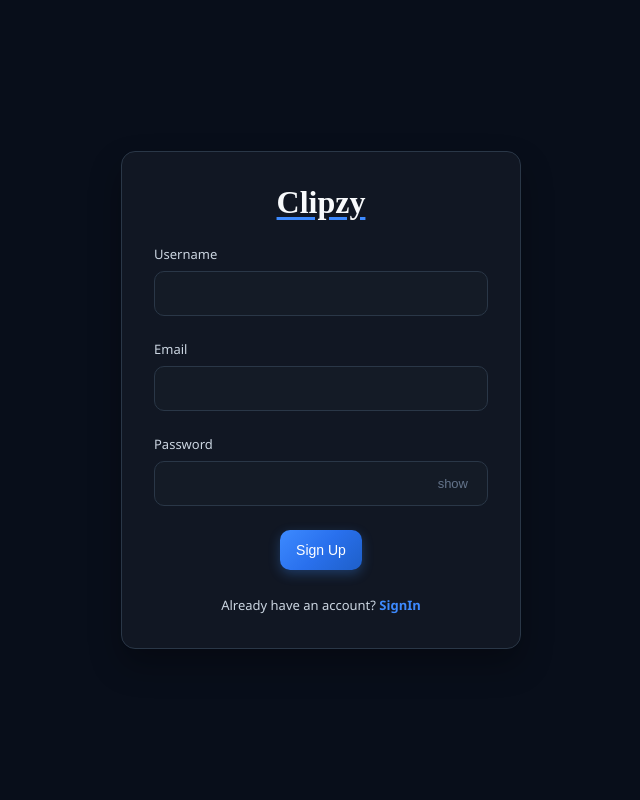
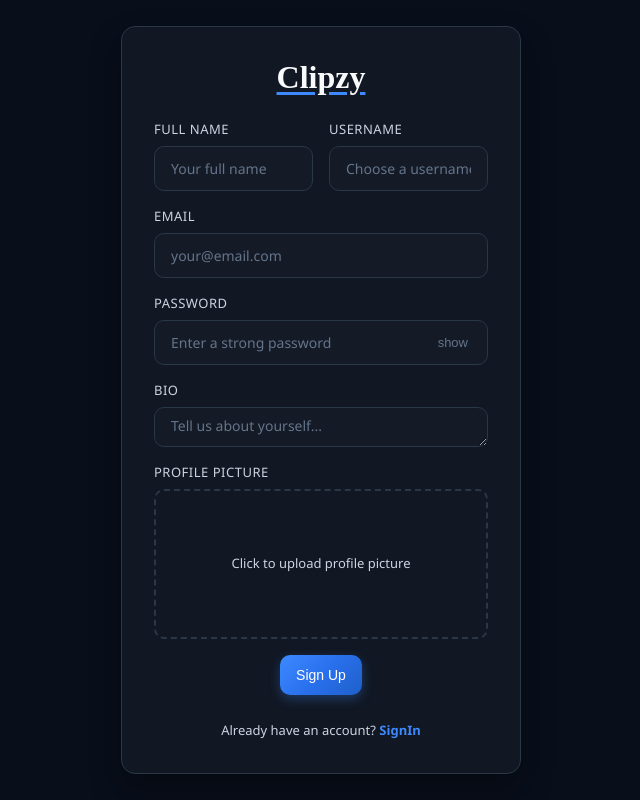
Before and after one commit to abdulkareem25/clipzy, a React (Vite) app in the folder Frontend/: page /signup in a window 1280 px wide. Shown: the whole page, without its empty margins (319-959 px from the left). Built offline with nearby package versions, Linux system fonts and the light colour scheme; no server answers.

Commit message:
signup feature implemented properly

```diff
--- a/Frontend/src/features/auth/hooks/useAuth.js
+++ b/Frontend/src/features/auth/hooks/useAuth.js
@@ -1,6 +1,6 @@
 import { useContext } from "react";
 import { AuthContext } from "../contexts/AuthContext";
-import { signUp, signIn, signOut, getUser } from "../services/auth.api";
+import { getUser, signIn, signOut, signUp } from "../services/auth.api";
 
 
 export const useAuth = () => {
@@ -8,11 +8,11 @@ export const useAuth = () => {
   const context = useContext(AuthContext);
   const { user, setUser, loading, setLoading } = context;
 
-  const handleSignUp = async (username, email, password) => {
+  const handleSignUp = async (userData) => {
 
     setLoading(true);
 
-    const response = await signUp(username, email, password);
+    const response = await signUp(userData);
 
     setUser(response.user);
     setLoading(false);
--- a/Frontend/src/features/auth/pages/SignUp.jsx
+++ b/Frontend/src/features/auth/pages/SignUp.jsx
@@ -1,26 +1,45 @@
-import { Link } from "react-router"
-import '../styles/main.scss'
-import '../styles/form.scss'
+import { useState } from "react";
+import { Link, useNavigate } from "react-router";
 import { useAuth } from "../hooks/useAuth";
-import { useState } from "react";
-import { useNavigate } from "react-router";
+import '../styles/form.scss';
+import '../styles/main.scss';
 
 const SignUp = () => {
 
+  const [fullName, setFullName] = useState("");
   const [username, setUsername] = useState("");
   const [email, setEmail] = useState("");
   const [password, setPassword] = useState("");
+  const [bio, setBio] = useState("");
+  const [profilePictureFile, setProfilePictureFile] = useState(null);
+  const [profilePicturePreview, setProfilePicturePreview] = useState(null);
   const [showPassword, setShowPassword] = useState(false);
   const { loading, handleSignUp } = useAuth();
   const navigate = useNavigate();
 
+  const handleProfilePictureChange = (e) => {
+    const file = e.target.files[0];
+    if (file) {
+      setProfilePictureFile(file);
+      setProfilePicturePreview(URL.createObjectURL(file));
+    }
+  };
+
   const handleSubmit = async (e) => {
     e.preventDefault();
 
-    await handleSignUp(username, email, password);
+    const formData = new FormData();
+    formData.append('fullName', fullName);
+    formData.append('username', username);
+    formData.append('email', email);
+    formData.append('password', password);
+    formData.append('bio', bio);
+    if (profilePictureFile) {
+      formData.append('profilePicture', profilePictureFile);
+    }
 
-    navigate('/');
-
+    await handleSignUp(formData);
+    navigate('/feed');
   };
 
   if (loading) return (
@@ -36,6 +55,19 @@ const SignUp = () => {
       <div className="form-container">
         <h2 className="logo">Clipzy</h2>
         <form onSubmit={handleSubmit}>
+          <div className="form-row">
+            <div className="form-group">
+              <label htmlFor="fullName">Full Name</label>
+              <input
+                value={fullName}
+                onChange={(e) => setFullName(e.target.value)}
+                type="text"
+                id="fullName"
+                name="fullName"
+                placeholder="Your full name"
+                required
+              />
+            </div>
             <div className="form-group">
               <label htmlFor="username">Username</label>
               <input
@@ -44,9 +76,12 @@ const SignUp = () => {
                 type="text"
                 id="username"
                 name="username"
+                placeholder="Choose a username"
                 required
               />
             </div>
+          </div>
+
           <div className="form-group">
             <label htmlFor="email">Email</label>
             <input
@@ -55,17 +90,20 @@ const SignUp = () => {
               type="email"
               id="email"
               name="email"
+              placeholder="your@email.com"
               required
             />
           </div>
+
           <div className="form-group">
             <label htmlFor="password">Password</label>
             <div className="password-group">
               <input
                 value={password}
-                type={showPassword ? "type" : "password"}
+                type={showPassword ? "text" : "password"}
                 id="password"
                 name="password"
+                placeholder="Enter a strong password"
                 onChange={(e) => setPassword(e.target.value)}
                 required
               />
@@ -78,6 +116,40 @@ const SignUp = () => {
               </button>
             </div>
           </div>
+
+          <div className="form-group">
+            <label htmlFor="bio">Bio</label>
+            <textarea
+              value={bio}
+              onChange={(e) => setBio(e.target.value)}
+              id="bio"
+              name="bio"
+              placeholder="Tell us about yourself..."
+              rows="1"
+              className="bio-input"
+            ></textarea>
+          </div>
+
+          <div className="form-group">
+            <label htmlFor="profilePicture">Profile Picture</label>
+            <div className="image-upload">
+              {profilePicturePreview ? (
+                <img src={profilePicturePreview} alt="Profile Preview" className="image-preview" />
+              ) : (
+                <div className="upload-placeholder">
+                  <p>Click to upload profile picture</p>
+                </div>
+              )}
+              <input
+                id="profilePicture"
+                type="file"
+                accept="image/*"
+                onChange={handleProfilePictureChange}
+                className="file-input"
+              />
+            </div>
+          </div>
+
           <button className="primary-btn" type="submit">Sign Up</button>
         </form>
         <p>Already have an account? <Link className='link' to={'/signin'}>SignIn</Link></p>
--- a/Frontend/src/features/auth/services/auth.api.js
+++ b/Frontend/src/features/auth/services/auth.api.js
@@ -5,12 +5,8 @@ const api = axios.create({
   withCredentials: true
 })
 
-export const signUp = async (username, email, password) => {
-  const response = await api.post('/sign-up', {
-    username,
-    email,
-    password
-  });
+export const signUp = async (userData) => {
+  const response = await api.post('/sign-up', userData);
   return response.data;
 };
 
--- a/Frontend/src/features/auth/styles/form.scss
+++ b/Frontend/src/features/auth/styles/form.scss
@@ -9,7 +9,19 @@
 }
 
 form {
-  @include flex-col($sp-xl);
+  @include flex-col($sp-lg);
+  gap: $sp-lg;
+
+  .form-row {
+    display: grid;
+    grid-template-columns: 1fr 1fr;
+    width: 100%;
+    gap: $sp-lg;
+
+    @media (max-width: 600px) {
+      grid-template-columns: 1fr;
+    }
+  }
 
   .form-group {
     display: flex;
@@ -21,6 +33,8 @@ form {
       color: $text-secondary;
       font-size: $font-size-sm;
       font-weight: $font-weight-medium;
+      text-transform: uppercase;
+      letter-spacing: 0.5px;
     }
 
     input {
@@ -58,6 +72,36 @@ form {
       }
     }
 
+    .bio-input {
+      width: 100%;
+      padding: $sp-sm $sp-lg;
+      border-radius: $radius-md;
+      border: 1px solid $input-border;
+      background-color: $input-bg;
+      color: $input-text;
+      font-size: $font-size-base;
+      font-family: $font-family-base;
+      resize: vertical;
+      transition: all $transition-base;
+      min-height: 40px;
+
+      &::placeholder {
+        color: $input-placeholder;
+      }
+
+      &:hover:not(:disabled) {
+        border-color: $border-light;
+        background-color: $surface-hover;
+      }
+
+      &:focus {
+        outline: none;
+        border-color: $input-border-focus;
+        background-color: $surface-base;
+        box-shadow: $input-shadow-focus;
+      }
+    }
+
     .password-group {
       position: relative;
 
@@ -77,5 +121,53 @@ form {
         }
       }
     }
+
+    .image-upload {
+      position: relative;
+      width: 100%;
+      height: 150px;
+      border: 2px dashed $border-light;
+      border-radius: $radius-md;
+      display: flex;
+      align-items: center;
+      justify-content: center;
+      cursor: pointer;
+      transition: all $transition-base;
+      overflow: hidden;
+
+      &:hover {
+        border-color: $primary-base;
+        background: rgba(61, 138, 255, 0.05);
+      }
+
+      .image-preview {
+        width: 100%;
+        height: 100%;
+        object-fit: cover;
+      }
+
+      .upload-placeholder {
+        display: flex;
+        flex-direction: column;
+        align-items: center;
+        gap: $sp-sm;
+        color: $text-tertiary;
+
+        p {
+          margin: 0;
+          font-size: $font-size-sm;
+        }
+      }
+
+      .file-input {
+        position: absolute;
+        top: 0;
+        left: 0;
+        width: 100%;
+        height: 100%;
+        opacity: 0;
+        cursor: pointer;
+      }
+    }
   }
 }
```
Also changed, not shown: 2 other files (tests, documents, lock files or other folders). Lines whose indentation alone changed are shown as unchanged.
